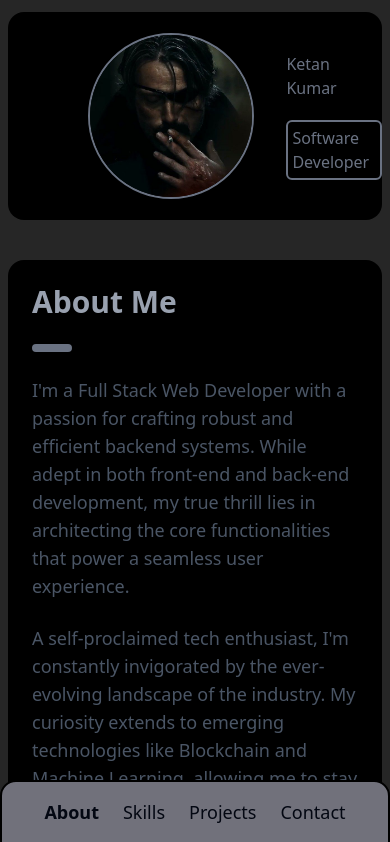
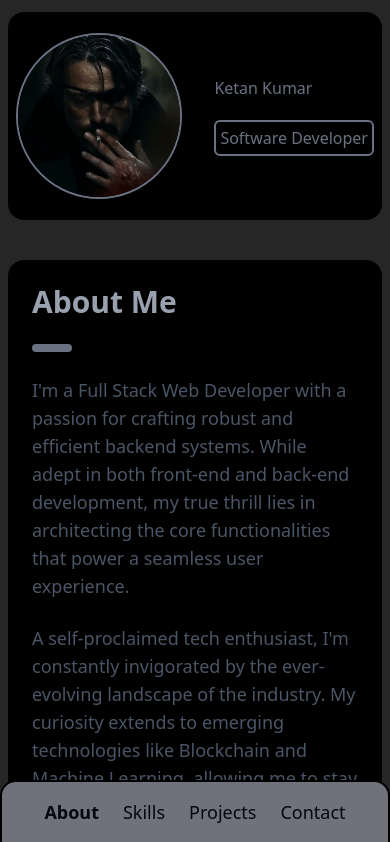
Before and after one commit to ktan-wolf/portfolio, a React (Vite) app: page / in a window 390 px wide. Shown: the top 842 px of the page. Built offline with nearby package versions, Linux system fonts and the light colour scheme.

Commit message:
correction

```diff
--- a/src/App.jsx
+++ b/src/App.jsx
@@ -5,6 +5,7 @@ import Main1024 from "./components/Main1024";
 import Main1250 from "./components/Main1250";
 import Main720 from "./components/Main720";
 import Main850 from "./components/Main850";
+import Main500 from "./components/Main500";
 
 function App() {
   const [currentComponent, setCurrentComponent] = useState(getComponent());
@@ -15,7 +16,8 @@ function App() {
     if (width > 1024) return <Main1250 />;
     if (width > 850) return <Main1024 />;
     if (width > 720) return <Main850 />;
-    return <Main720 />;
+    if (width > 500) return <Main720 />
+    return <Main500/>;
   }
 
   useEffect(() => {
--- /dev/null
+++ b/src/components/Main500.jsx
@@ -0,0 +1,74 @@
+import { useState } from "react";
+import About from "./About";
+import Resume from "./Resume";
+import Project from "./Project";
+import Contact from "./Contact";
+import { CiLinkedin } from "react-icons/ci";
+import { FaGithub } from "react-icons/fa";
+import { FaXTwitter } from "react-icons/fa6";
+import { MdOutlineEmail } from "react-icons/md";
+import { IoDocumentTextOutline } from "react-icons/io5";
+import profile from "../assets/duncan vizla.jpg"
+import { motion } from "framer-motion"
+import Preloader from "./PreLoader";
+
+const Main500 = () => {
+
+  const [ activeSection , setActiveSection ] = useState('about')
+  const [showContact, setShowContact] = useState(false);
+  const [loading, setLoading] = useState(true);
+
+  return (
+    <>
+      {loading ? (
+        <Preloader onFinish={() => setLoading(false)} />
+      ) : (
+        <div className="relative flex flex-col gap-10 bg-[#262626] pt-3">
+          <div className='bg-black h-52 flex items-center mx-2 place-content-center gap-8 rounded-2xl'>
+            <img className="h-4/5 border-2 text-gray-500 rounded-full" src={profile}/>
+            <div className="text-gray-500 flex flex-col gap-5">
+              <p>Ketan Kumar</p>
+              <div className="border-2 text-gray-500 rounded-md p-1">Software Developer</div>
+            </div>
+          </div>
+
+          <nav className="border-2  fixed w-screen backdrop-blur-lg z-10 place-content-center  bottom-0 flex gap-6 p-4 bg-zinc-500 rounded-t-2xl shadow-md">
+                            {["about", "skills", "projects", "contact"].map((section) => (
+                                <button
+                                key={section}
+                                onClick={() => setActiveSection(section)}
+                                className={`text-lg capitalize text-gray-950 hover:cursor-pointer ${
+                                    activeSection === section ? "text-gray-900 font-bold" : "text-gray-500"
+                                } hover:text-gray-700`}
+                                >
+                                {section}
+                                </button>
+                            ))}
+                            </nav>
+
+          <div className="bg-black flex items-center mx-2  gap-8 rounded-2xl text-gray-500 mb-15">
+
+
+
+                            {/* Dynamic Content Based on Active Section */}
+                            <motion.div
+                                key={activeSection} // Important for animation reset
+                                initial={{ opacity: 0, y: 10 }} // Start with 0 opacity and a slight downward position
+                                animate={{ opacity: 1, y: 0 }} // Smoothly fade in and move to original position
+                                exit={{ opacity: 0, y: -10 }} // Fade out with slight upward motion
+                                transition={{ duration: 0.4, ease: "easeInOut" }} // Smooth timing
+                            >
+                            {activeSection === "about" && <About />}
+                            {activeSection === "skills" && <Resume />}
+                            {activeSection === "projects" && <Project />}
+                            {activeSection === "contact" && <Contact />}
+                            </motion.div>
+          </div>
+        </div>
+      )}
+    </>
+
+  )
+}
+
+export default Main500
--- a/src/components/Resume.jsx
+++ b/src/components/Resume.jsx
@@ -1,4 +1,4 @@
-import React from 'react'
+import React, { useEffect, useState } from 'react'
 import { FaReact, FaNodeJs, FaGithub, FaGit, FaLinux } from "react-icons/fa";
 import { SiRedux, SiRecoil, SiJavascript, SiTypescript, SiNextdotjs, SiTurborepo, SiMongodb, SiPostgresql, SiPrisma, SiExpress, SiGnubash, SiWebrtc } from "react-icons/si";
 
@@ -24,15 +24,30 @@ const skills = [
 ];
 
 const Resume = () => {
+
+
+  const [isMobile, setIsMobile] = useState(window.innerWidth < 1250);
+
+  // Handle resizing for responsiveness
+  useEffect(() => {
+    const handleResize = () => {
+      setIsMobile(window.innerWidth < 500);
+    };
+
+    window.addEventListener("resize", handleResize);
+    return () => window.removeEventListener("resize", handleResize);
+  }, []);
+
+
   return (
     <div className='p-6 space-y-6 '>
         <p className='text-xl font-bold text-gray-400'>My skills</p>
 
         <div className="border-4 rounded-2xl w-10 bg-gradient-to-r from-zinc-500 to-black"></div>
 
-        <div className="border-2  h-fit w-full flex flex-wrap p-8 gap-4 rounded-2xl">
+        <div className={`border-2  h-fit w-full flex flex-wrap p-8 gap-4 rounded-2xl`}>
             {skills.map((skill, index) => (
-                <div key={index} className="flex border-2 gap-2 items-center p-4 rounded-lg shadow-md bg-gray-400 text-gray-950 hover:scale-105 transition-transform">
+                <div key={index} className={`flex border-2 gap-2 items-center ${isMobile ? "p-2" : "p-4"} rounded-lg shadow-md bg-gray-400 text-gray-950 hover:scale-105 transition-transform`}>
                 {skill.icon}
                 <p className="text-lg">{skill.name}</p>
                 </div>
```
